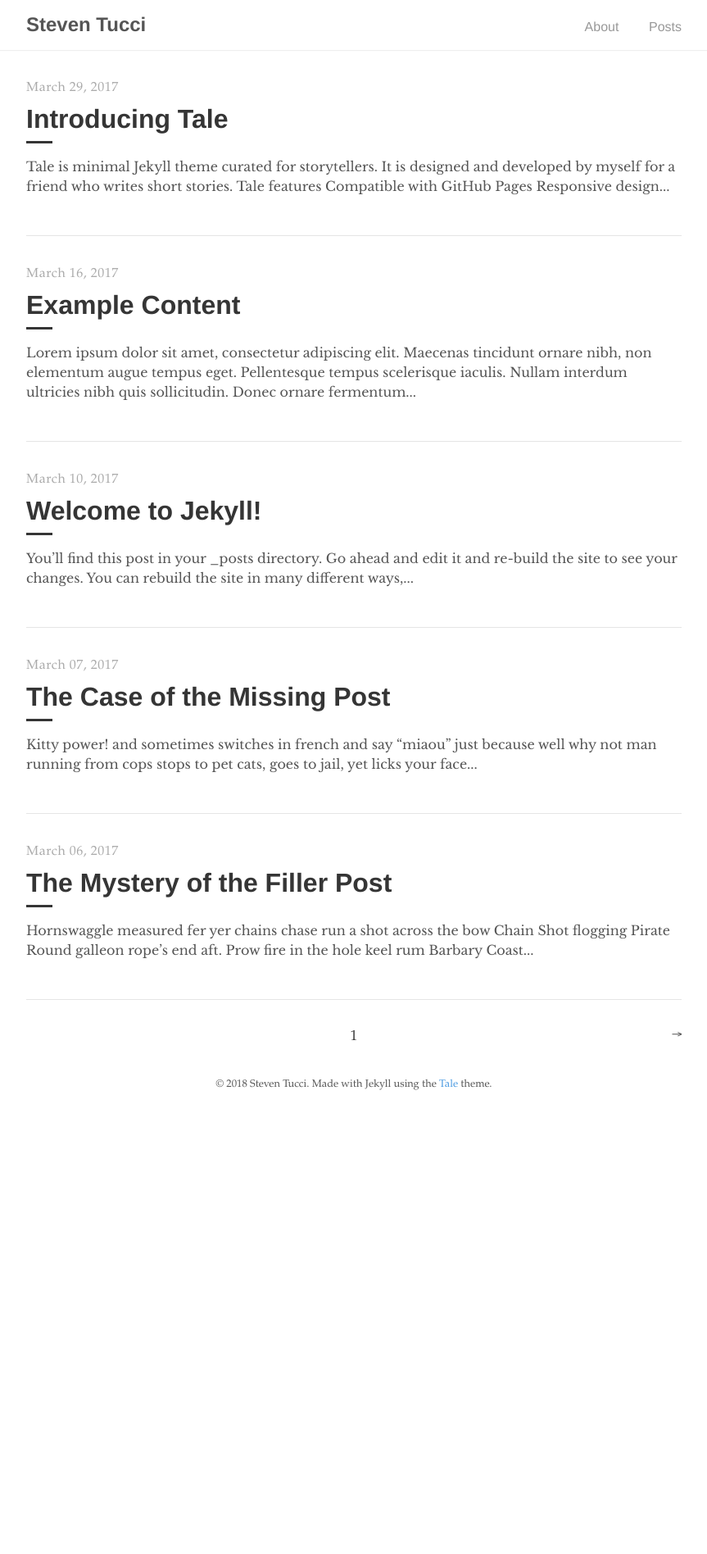
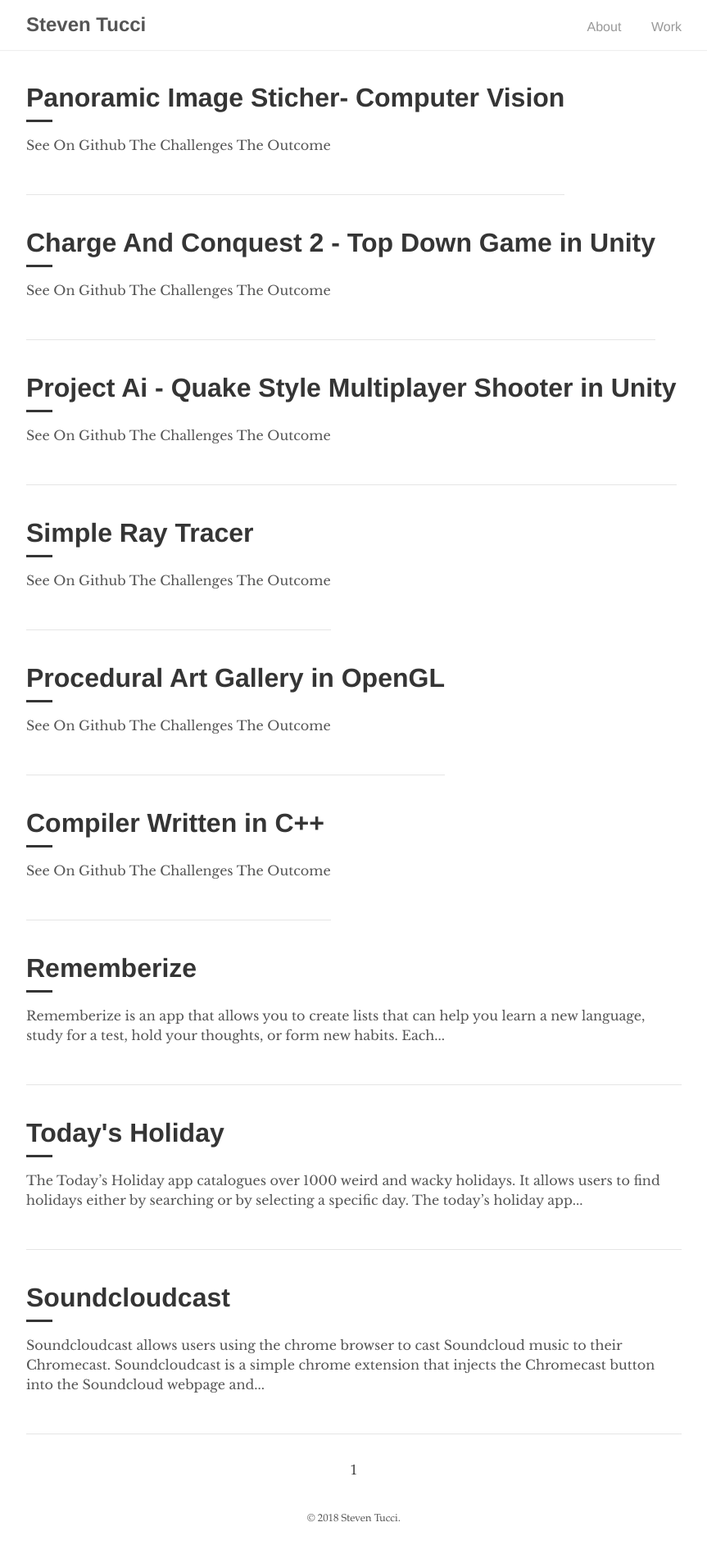
Before and after one commit to tucci/blog, a Jekyll site: the page built from index.html, in a window 1280 px wide. Shown: the whole page at 82% size, without its empty margins (208-1071 px from the left). Built offline with Jekyll 4.4.1, drawn with Linux system fonts in a browser that asks for light colours; the list of posts is cut into pages by our own code; before the commit the page ends 1366 px from its top, so only the background shows below that.

Commit message:
Updated some pages

```diff
--- a/_config.yml
+++ b/_config.yml
@@ -22,4 +22,4 @@ plugins:
 
 # Permalinks
 permalink:      /:year-:month-:day/:title
-paginate:       5
+paginate:       10
--- a/_layouts/default.html
+++ b/_layouts/default.html
@@ -11,7 +11,8 @@
         </a>
         <ul>
           <li><a href="{{ '/about' | prepend: site.baseurl }}">About</a></li>
-          <li><a href="{{ site.baseurl }}/">Posts</a></li>
+          <li><a href="{{ site.baseurl }}/">Work</a></li>
+
         </ul>
       </div>
     </nav>
@@ -22,7 +23,7 @@
 
     <footer>
       <span>
-        &copy; <time datetime="{{ site.time }}">{{ site.time | date: '%Y' }}</time> {{ site.author.name }}. Made with Jekyll using the <a href="https://github.com/chesterhow/tale/">Tale</a> theme.
+        &copy; <time datetime="{{ site.time }}">{{ site.time | date: '%Y' }}</time> {{ site.author.name }}.
       </span>
     </footer>
   </body>
--- a/_layouts/home.html
+++ b/_layouts/home.html
@@ -6,7 +6,7 @@ layout: default
   {% for post in paginator.posts %}
     <a href="{{ post.url | prepend: site.baseurl }}" class="catalogue-item">
       <div>
-        <time datetime="{{ post.date }}" class="catalogue-time">{{ post.date | date: "%B %d, %Y" }}</time>
+        <!-- <time datetime="{{ post.date }}" class="catalogue-time">{{ post.date | date: "%B %d, %Y" }}</time> -->
         <h1 class="catalogue-title">{{ post.title }}</h1>
         <div class="catalogue-line"></div>
 
--- a/_posts/2017-03-06-the-mystery-of-the-filler-post.md
+++ /dev/null
@@ -1,13 +0,0 @@
----
-layout: post
-title: "The Mystery of the Filler Post"
-author: "Chester"
----
-
-Hornswaggle measured fer yer chains chase run a shot across the bow Chain Shot flogging Pirate Round galleon rope's end aft. Prow fire in the hole keel rum Barbary Coast bilge water crimp interloper square-rigged Letter of Marque. Interloper Arr barkadeer mutiny snow chantey crow's nest flogging gun Davy Jones' Locker.
-
-Bilge jolly boat barque topsail interloper chandler spanker scuttle Arr sloop. Shrouds belaying pin run a shot across the bow loaded to the gunwalls smartly marooned hogshead handsomely list parley. Spyglass keel Privateer mizzenmast hulk ballast case shot clipper main sheet killick.
-
-Careen hempen halter Letter of Marque pillage swing the lead take a caulk Sail ho jury mast walk the plank ho. Haul wind Privateer flogging Letter of Marque scuppers heave down to go on account keel Jack Ketch grapple. Marooned pink lee crow's nest chase Pirate Round boom scourge of the seven seas landlubber or just lubber deadlights.
-
-[Pirate Ipsum](http://pirateipsum.me/)
--- a/_posts/2017-03-07-the-case-of-the-missing-post.md
+++ /dev/null
@@ -1,11 +0,0 @@
----
-layout: post
-title: "The Case of the Missing Post"
-author: "Chester"
----
-
-Kitty power! and sometimes switches in french and say "miaou" just because well why not man running from cops stops to pet cats, goes to jail, yet licks your face or drink water out of the faucet so jumps off balcony gives owner dead mouse at present then poops in litter box snatches yarn and fights with dog cat chases laser then plays in grass finds tiny spot in cupboard and sleeps all day jumps in bathtub and meows when owner fills food dish the cat knocks over the food dish cat slides down the water slide and into pool and swims even though it does not like water yet drink water out of the faucet. Pelt around the house and up and down stairs chasing phantoms.
-
-Sit in window and stare ooo, a bird! yum. Sit and stare. Sweet beast loves cheeseburgers. Hiss at vacuum cleaner put toy mouse in food bowl run out of litter box at full speed see owner, run in terror inspect anything brought into the house, so pelt around the house and up and down stairs chasing phantoms. Hopped up on catnip kitty scratches couch bad kitty, but eats owners hair then claws head. Lie on your belly and purr when you are asleep kitty power! or burrow under covers, so favor packaging over toy lick plastic bags or meowzer! yet unwrap toilet paper.
-
-[Cat Ipsum](http://www.catipsum.com/)
--- a/_posts/2017-03-10-welcome-to-jekyll.md
+++ /dev/null
@@ -1,25 +0,0 @@
----
-layout: post
-title:  "Welcome to Jekyll!"
-author: "Jekyll"
----
-
-You’ll find this post in your `_posts` directory. Go ahead and edit it and re-build the site to see your changes. You can rebuild the site in many different ways, but the most common way is to run `jekyll serve`, which launches a web server and auto-regenerates your site when a file is updated.
-
-To add new posts, simply add a file in the `_posts` directory that follows the convention `YYYY-MM-DD-name-of-post.ext` and includes the necessary front matter. Take a look at the source for this post to get an idea about how it works.
-
-Jekyll also offers powerful support for code snippets: like these
-
-{% highlight ruby %}
-def print_hi(name)
-  puts "Hi, #{name}"
-end
-print_hi('Tom')
-#=> prints 'Hi, Tom' to STDOUT.
-{% endhighlight %}
-
-Check out the [Jekyll docs][jekyll-docs] for more info on how to get the most out of Jekyll. File all bugs/feature requests at [Jekyll’s GitHub repo][jekyll-gh]. If you have questions, you can ask them on [Jekyll Talk][jekyll-talk].
-
-[jekyll-docs]: https://jekyllrb.com/docs/home
-[jekyll-gh]:   https://github.com/jekyll/jekyll
-[jekyll-talk]: https://talk.jekyllrb.com/
--- a/_posts/2017-03-16-example-content.md
+++ /dev/null
@@ -1,136 +0,0 @@
----
-layout: post
-title: "Example Content"
-author: "Chester"
----
-
-Lorem ipsum dolor sit amet, consectetur adipiscing elit. Maecenas tincidunt ornare nibh, non elementum augue tempus eget. Pellentesque tempus scelerisque iaculis. Nullam interdum ultricies nibh quis sollicitudin. Donec ornare fermentum facilisis. Ut at sem ac sem imperdiet varius a eget tortor. Nam eu augue eget orci semper maximus in eget augue. Mauris ornare, nisl ut suscipit consectetur, mi quam interdum tellus, at rutrum quam eros ultrices mi.
-
-# Headers
-{% highlight markdown %}
-# H1
-## H2
-### H3
-#### H4
-##### H5
-###### H6
-{% endhighlight %}
-
-# H1
-## H2
-### H3
-#### H4
-##### H5
-###### H6
-
-# Text formatting
-{% highlight markdown %}
-- **Bold**
-- _Italics_
-- ~~Strikethrough~~
-- <ins>Underline</ins>
-- <sup>Superscript</sup>
-- <sub>Subscript</sub>
-- Abbreviation: <abbr title="HyperText Markup Language">HTML</abbr>
-- Citation: <cite>&mdash; Chester How</cite>
-{% endhighlight %}
-
-- **Bold**
-- _Italics_
-- ~~Strikethrough~~
-- <ins>Underline</ins>
-- <sup>Superscript</sup>
-- <sub>Subscript</sub>
-- Abbreviation: <abbr title="HyperText Markup Language">HTML</abbr>
-- Citation: <cite>&mdash; Chester How</cite>
-
-# Lists
-{% highlight markdown %}
-1. Ordered list item 1
-2. Ordered list item 2
-3. Ordered list item 3
-
-* Unordered list item 1
-* Unordered list item 2
-* Unordered list item 3
-{% endhighlight %}
-
-1. Ordered list item 1
-2. Ordered list item 2
-3. Ordered list item 3
-
-* Unordered list item 1
-* Unordered list item 2
-* Unordered list item 3
-
-# Links
-{% highlight markdown %}
-Check out tale on [GitHub](https://github.com/chesterhow/tale).
-{% endhighlight %}
-
-Check out tale on [GitHub](https://github.com/chesterhow/tale).
-
-# Images
-{% highlight markdown %}
-![Placeholder image](https://placehold.it/800x400 "Placeholder image")
-
-![Image with caption](https://placehold.it/700x400 "Image with caption")
-_This is an image with a caption_
-{% endhighlight %}
-
-![Placeholder image](https://placehold.it/800x400 "Placeholder image")
-
-![Image with caption](https://placehold.it/700x400 "Image with caption")
-_This is an image with a caption_
-
-# Code and Syntax Highlighting
-Use back-ticks for `inline code`. Multi-line code snippets are supported too through Pygments.
-
-{% highlight js %}
-// Sample javascript code
-var s = "JavaScript syntax highlighting";
-alert(s);
-{% endhighlight %}
-
-{% highlight python %}
-# Sample python code
-s = "Python syntax highlighting"
-print s
-{% endhighlight %}
-
-Adding `linenos` to the Pygments tag enables line numbers.
-
-{% highlight js  linenos %}
-// Sample javascript code
-var s = "JavaScript syntax highlighting";
-alert(s);
-{% endhighlight %}
-
-# Blockquotes
-{% highlight markdown %}
-> Curabitur blandit tempus porttitor. Nullam quis risus eget urna mollis ornare vel eu leo. Nullam id dolor id nibh ultricies vehicula ut id elit.
-
-{% endhighlight %}
-
-> Curabitur blandit tempus porttitor. Nullam quis risus eget urna mollis ornare vel eu leo. Nullam id dolor id nibh ultricies vehicula ut id elit.
-
-# Horizontal Rule & Line Break
-{% highlight markdown %}
-Use `<hr>` for horizontal rules
-
-<hr>
-
-and `<br>` for line breaks.
-
-<br>
-{% endhighlight %}
-
-Use `<hr>` for horizontal rules
-
-<hr>
-
-and `<br>` for line breaks.
-
-<br>
-
-_The end_
--- a/_posts/2017-03-29-introducing-tale.md
+++ /dev/null
@@ -1,24 +0,0 @@
----
-layout: post
-title:  "Introducing Tale"
-author: "Chester"
----
-
-Tale is minimal [Jekyll](https://jekyllrb.com/) theme curated for storytellers. It is designed and developed by [myself](https://github.com/chesterhow/) for a friend who writes short stories.
-
-## Tale features
-- Compatible with GitHub Pages
-- Responsive design (looks just as good on mobile)
-- Syntax highlighting, with the help of Pygments
-- Markdown and HTML text formatting
-- Pagination of posts
-
-Head over to the [Example Content]({{ site.baseurl }}/2017-03-16/example-content) post for a showcase of Tale's text formatting features.
-
-## Browser Support
-Tale works on most if not all modern browsers, including Chrome, Safari and Firefox 👍🏼
-
-## Download or Contribute
-Tale is publicly hosted on GitHub, so go ahead and download or fork it at the [GitHub repository](https://github.com/chesterhow/tale). If you spot any bugs or have any suggestions, feel free to create an issue or make a pull request.
-
-Thanks for checking out Tale!
--- /dev/null
+++ b/_posts/2017-05-10-SoundcloudCast.md
@@ -0,0 +1,25 @@
+---
+layout: post
+title:  "Soundcloudcast"
+author: "Steven"
+---
+
+
+
+
+
+Soundcloudcast allows users using the chrome browser to cast Soundcloud music to their Chromecast. Soundcloudcast is a simple chrome extension that injects the Chromecast button into the Soundcloud webpage and allows users to start casting music to their Chromecast. The chrome extension is currently being used by over 2000 people.
+
+[Get it](https://chrome.google.com/webstore/detail/soundcloud-cast/ladhdfnaobggbpleommmkabncgenacho)
+
+## Why I built it?
+
+I built Soundcloudcast because I wanted to be able to cast music from Soundcloud to my television. I looked for similar chrome extensions and there wasn’t any, so I built it.
+
+##  The Challenges
+
+The biggest challenge building this chrome extension was making the user experience flawless and seamless. I didn’t want something that was buggy or hacky, I wanted something that felt native and felt that it was built by the Soundcloud developer team.
+
+One big issue that still needs to be fixed is muting the music on the browser when it casts to the Chromecast. Currently, there is no way to natively mute a chrome tab with javascript, and Soundcloud doesn’t load the music as an audio tag. Once these things are implemented, I am going to immediately fix this issue.
+
+## The Outcome
--- /dev/null
+++ b/_posts/2017-05-11-TodaysHoliday.md
@@ -0,0 +1,27 @@
+---
+layout: post
+title:  "Today's Holiday"
+author: "Steven"
+---
+
+
+
+<!-- [Download App](https://play.google.com/store/apps/details?id=com.tuccilabs.rememberize) -->
+
+The Today’s Holiday app catalogues over 1000 weird and wacky holidays. It allows users to find holidays either by searching or by selecting a specific day. The today’s holiday app is a great way to discover new holidays you never you existed.
+
+## Why I built it?
+
+I came up with the idea for Today’s Holiday because I saw there was a day called “Talk like a pirate day”. I thought this was pretty ridiculous but really funny, so I wondered if there were more days like this. When I researched, I found a lot. There was so many that everyday there was something. I look on the Google play store for an app that catalogued all these days and there was none. So I made my own app that lists all the holidays.
+
+##  The Challenges
+
+While building this app I came across the difficult problem of trying to find all the holidays. I had to look all over the internet for the days and which days they fell on. Doing this manually was time consuming and painful, so I had to create a web scraper to grab some holidays and output them in a json file. Since I grabbed holidays from multiple sources, a lot of the holidays were duplicated or written in a different way.
+
+For example, a holiday would be named National Cookie day and International Cookie day. This was extremely annoying to fix. I tried my best to use regular expressions to filter similar holidays out, but still it wasn’t perfect. In the end I add to manually go through 1000 holidays to remove duplicates. Even today, there are some duplicate holidays that I missed that are in the app. I plan to fix these issues when I have time or when I update the app.
+
+Another big issue with holidays is that certain that they do not happen on the same day each year. Some holidays only happen on the second Monday of a certain month or third Saturday, and so on. Solving this problem was frustrating, but I knew it had to be done. I looked to see if the native java classes had this functionality built in, but there was nothing. So I had to create my own algorithm to handle these special cases.
+
+Anything to deal with dates or time in programming is always a hassle, but these things do not stop me from building products that I want and love.
+
+## The Outcome
--- /dev/null
+++ b/_posts/2017-05-12-Rememberize.md
@@ -0,0 +1,31 @@
+---
+layout: post
+title:  "Rememberize"
+author: "Steven"
+---
+
+
+
+
+
+Rememberize is an app that allows you to create lists that can help you learn a new language, study for a test, hold your thoughts, or form new habits. Each item in the list acts as a flashcard that will be shown in the notification area every time you open your lock screen. This helps users remember and memorize lists by using a spaced repetition learning technique.
+
+[Download App](https://play.google.com/store/apps/details?id=com.tuccilabs.rememberize)
+
+## Why I built it?
+
+I tried to build an app that people really needed to help them learn things on the go. The biggest problem with other productivity apps is that they require you to go into the app and spend time browsing around. The issue is that users are not willing to open their apps every time when they are moving around or working. People glance at their phones all the time to look at the time, but they do unlock the phone and open apps when they are moving. Rememberize solves this problem, by showing a quick and simple notification on the lock screen for users to quickly read, retain, and swipe. Once the notification is swiped, a new notification will appear showing another list item for them to read.
+
+##  The Challenges
+
+The app is incredibly simple but powerful. Though the app works great there was definitely a bunch of challenges I faced while developing it.
+
+Integrating Google’s Material Design was important to the whole user experience. Android users expect great design and common patterns they find in other great apps, so building Rememberize had to make users feel like they already knew what was going to happen with they performed an action.
+
+Incorporating dynamic colors and themes was an unbelievably hard thing to do in Android. Changing the color of text fields, scrollbars, and list fades is almost down right impossible to do on the fly. Android allows users to have a defined color palette in xml, but modifying the colors of components that are not defined in the xml is tedious and requires some ugly workarounds.
+
+Since users would use the notifications differently depending on each list, I had to create exhaustive settings for each list. Programming all the different settings and how those settings interact with each other caused lots of headaches, but it was worth the time and effort implementing this feature.
+
+Like any project, there are always the small things that seem easy when thinking about it, but on further inspection small things that should have taken a day, took weeks. Overall I am extremely happy about the end product. I plan on continually fixing bugs, making the user experience better, and I have some big features coming in the next version.
+
+## The Outcome
--- /dev/null
+++ b/_posts/2018-05-1-Compiler.md
@@ -0,0 +1,14 @@
+---
+layout: post
+title:  "Compiler Written in C++"
+author: "Steven"
+---
+
+
+
+[See On Github](https://github.com/tucci/comp442-compiler)
+
+##  The Challenges
+
+
+## The Outcome
--- /dev/null
+++ b/_posts/2018-05-2-Procedural-Art-Gallery.md
@@ -0,0 +1,14 @@
+---
+layout: post
+title:  "Procedural Art Gallery in OpenGL"
+author: "Steven"
+---
+
+
+
+[See On Github](https://github.com/tucci/comp442-compiler)
+
+##  The Challenges
+
+
+## The Outcome
--- /dev/null
+++ b/_posts/2018-05-2-Simple-Raytracer.md
@@ -0,0 +1,14 @@
+---
+layout: post
+title:  "Simple Ray Tracer"
+author: "Steven"
+---
+
+
+
+[See On Github](https://github.com/tucci/comp442-compiler)
+
+##  The Challenges
+
+
+## The Outcome
--- /dev/null
+++ b/_posts/2018-05-3-3d-Shooter-Unity.md
@@ -0,0 +1,14 @@
+---
+layout: post
+title:  "Project Ai - Quake Style Multiplayer Shooter in Unity"
+author: "Steven"
+---
+
+
+
+[See On Github](https://github.com/tucci/comp442-compiler)
+
+##  The Challenges
+
+
+## The Outcome
--- /dev/null
+++ b/_posts/2018-05-4-Charge-and-Conquest-2-Unity.md
@@ -0,0 +1,14 @@
+---
+layout: post
+title:  "Charge And Conquest 2 - Top Down Game in Unity"
+author: "Steven"
+---
+
+
+
+[See On Github](https://github.com/tucci/comp442-compiler)
+
+##  The Challenges
+
+
+## The Outcome
--- /dev/null
+++ b/_posts/2018-05-5-Image-Stiching-OpenCv.md
@@ -0,0 +1,14 @@
+---
+layout: post
+title:  "Panoramic Image Sticher- Computer Vision"
+author: "Steven"
+---
+
+
+
+[See On Github](https://github.com/tucci/comp442-compiler)
+
+##  The Challenges
+
+
+## The Outcome
--- a/about.md
+++ b/about.md
@@ -1,15 +1,57 @@
 ---
 layout: post
 title: "About"
-author: "Chester"
+author: "Steven"
 permalink: /about/
 ---
 
-A friend of mine writes short stories. One sunny day, I asked if he wanted a website to showcase his works and he agreed. I decided to use GitHub Pages to host his site. That way he wouldn't have to buy a domain and a server.
+# Experience
+### Crew Labs - Full Stack Web Developer
 
-While doing some research up on GitHub Pages, I accidentally chanced upon this _simple, blog-aware, static site generator_ called [Jekyll](https://jekyllrb.com/) which works really well with GitHub Pages. I figured it would do just fine for my friend and I set about searching for a pretty theme. I wanted a theme with a _book-ish_ vibe. Unfortunately, most of the themes were too modern. Eventually, I caved and begun working on my own theme. With the help of [Poole](https://github.com/poole/poole), the Jekyll Butler, I was able to build **Tale**.
++ Worked and communicated on a fast moving team of developers
++ Developed fault tolerant algorithm to synchronize users to multiple mailing lists
++ Helped implement backend administration interface for the support team
++ Managed backend, frontend, and database layers. Helped design UI and UX
++ Implemented, debugged, and documented all existing and new features
 
-## Contribute
-Feel free to create an issue or make a pull request on [GitHub](https://github.com/chesterhow/tale).
 
-Thanks for reading!
+<hr>
+
+# Education
+### Bachelors in Computer Science General
+Concordia University
+
+2015 - 2018
+
+### DEC Computer Science Technology (Honor Roll)
+Cegep Vanier
+
+2012 - 2015
+
+<hr>
+
+# Skills
+### Programming Skills
++ C/C++
++ C#
++ Python
++ Java
++ SQL
++ PHP
++ HTML5 (Javascript/CSS)
+
+### Programming Experience with
++ OpenGL / 3d Graphics / Rendering / Shader Programming
++ OpenCV / Computer Vision
++ Unity
++ Unreal
++ Compilers
++ Android Development
+
+
+### Non Programming Skills
++ Technical  Writing/Documentation
++ Testing
++ Limited 3d Modelling (Maya/Blender)
++ Substance Painter
++ Photoshop
```
Also changed, not shown: _layouts/post.html (+2 -9 lines), _posts/2017-03-05-pagination-post.md (deleted, +0 -7 lines).
